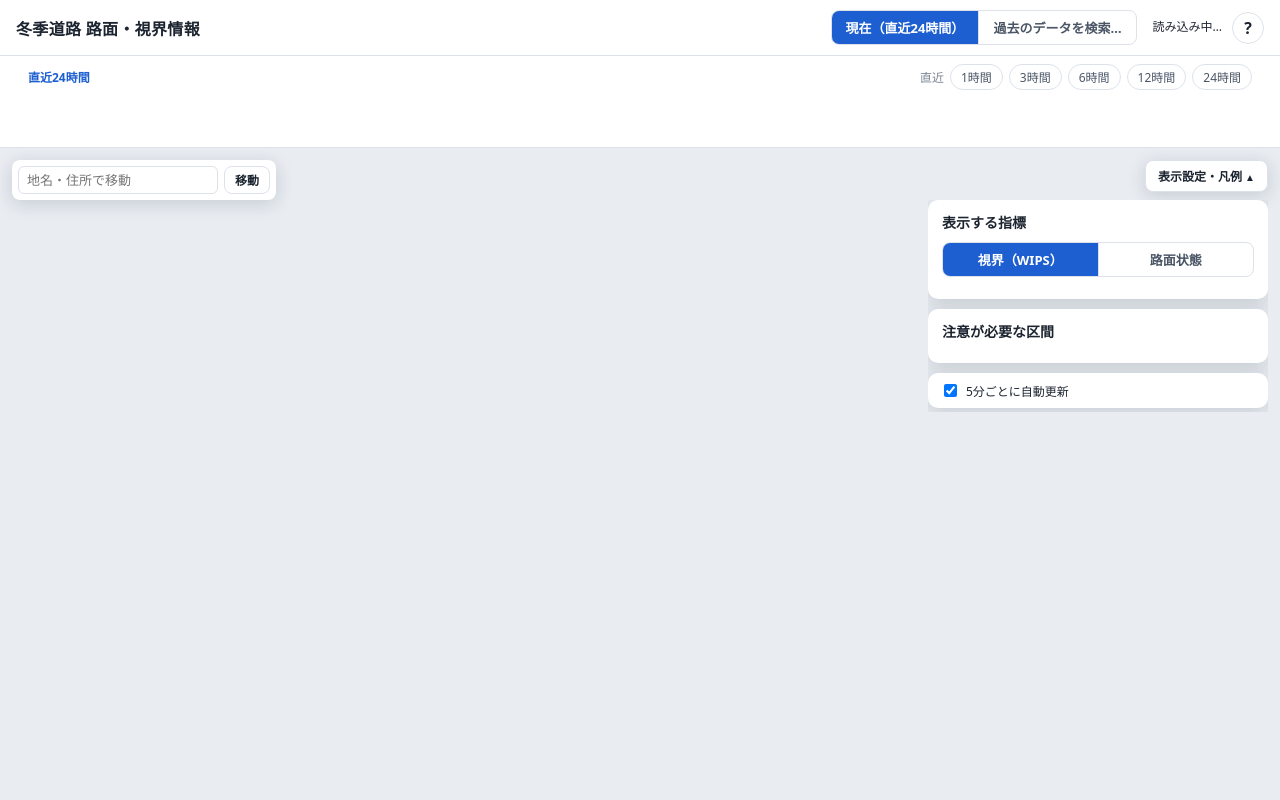
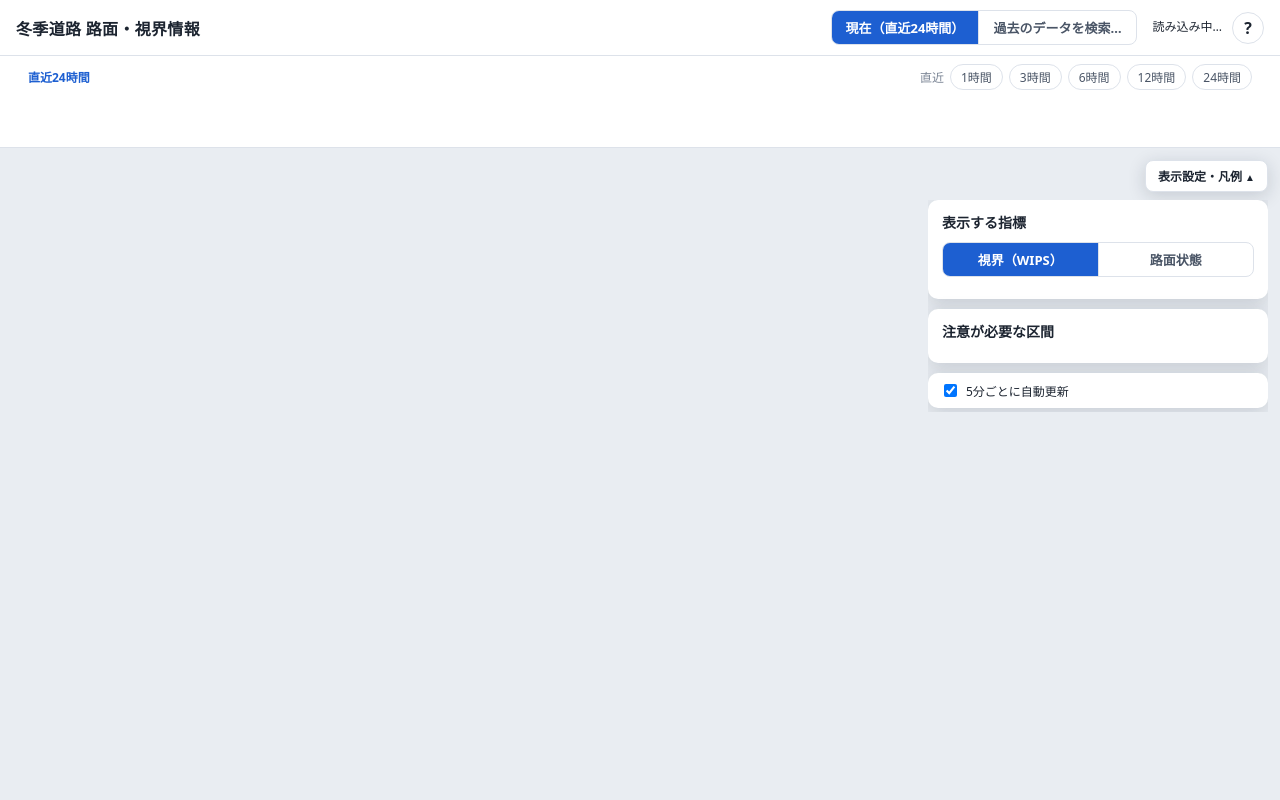
Before and after one commit to highcle/road_interface_linestyle, a Flask app: template templates/index.html in a window 1280 px wide. Run offline with Flask 3, Linux system fonts and the light colour scheme; the template is opened without the code that fills it: most values are stand-ins (such as "Sample title", 1, 10 or a date in 2020); parts of the project's set-up code (start-up, migrations or seed data) failed here and were passed over.

Commit message:
地名検索機能を削除

```diff
--- a/static/css/style.css
+++ b/static/css/style.css
@@ -120,20 +120,6 @@ h1, h2, h3 { margin: 0; }
 .locate-btn { width: 34px; height: 34px; background: #fff; border: 2px solid rgba(0,0,0,.2); cursor: pointer; font-size: 18px; }
 .locate-btn:hover { background: #f4f4f4; }
 
-.map-search {
-  position: absolute; top: 12px; left: 12px; z-index: 1000; display: flex; gap: 6px;
-  background: #fff; padding: 6px; border-radius: 8px; box-shadow: var(--shadow);
-}
-.map-search input { width: 200px; border: 1px solid var(--line); border-radius: 6px; padding: 5px 8px; font-size: 13px; }
-.place-results {
-  position: absolute; top: 100%; left: 0; right: 0; margin: 4px 0 0; padding: 4px; list-style: none;
-  background: #fff; border-radius: 8px; box-shadow: var(--shadow); max-height: 260px; overflow: auto;
-}
-.place-results li { font-size: 13px; }
-.place-results li.muted { padding: 6px 8px; }
-.place-results button { width: 100%; text-align: left; border: 0; background: none; padding: 6px 8px; border-radius: 6px; cursor: pointer; }
-.place-results button:hover { background: var(--accent-weak); }
-
 #svgOverlay { position: fixed; inset: 0; width: 100%; height: 100%; pointer-events: none; z-index: 1050; }
 .connector { fill: none; stroke: #1c2430; stroke-width: 2; stroke-dasharray: 5 4; opacity: .75; }
 .connector-dot { fill: #fff; stroke: #1c2430; stroke-width: 2.5; }
@@ -244,9 +230,6 @@ dialog p, dialog li { font-size: 13px; line-height: 1.7; }
   .timebar-head { flex-direction: column; align-items: stretch; gap: 4px; }
   .time-label { font-size: 13px; }
   .presets .chip { padding: 2px 8px; }
-  .map-search { top: auto; bottom: 74px; left: 50%; transform: translateX(-50%); }
-  .map-search input { width: 52vw; }
-  .map-search .btn { white-space: nowrap; }
   #panel { left: 0; right: 0; bottom: 0; top: auto; width: auto; max-height: 62vh; }
   .panel-toggle { align-self: stretch; margin: 0; border-radius: 14px 14px 0 0; box-shadow: 0 -2px 10px rgba(0,0,0,.12); padding: 10px; }
   .panel-body { background: var(--bg); padding: 8px; gap: 8px; }
--- a/static/js/api.js
+++ b/static/js/api.js
@@ -38,10 +38,3 @@ export const fetchStatus = (opts) => getJson('/api/roads/status', rangeParams(op
 
 
 export const fetchBuses = () => getJson('/api/buses');
-
-/** 国土地理院 住所検索 API */
-export async function geocode(q) {
-  const res = await fetch(`https://msearch.gsi.go.jp/address-search/AddressSearch?q=${encodeURIComponent(q)}`);
-  if (!res.ok) throw new ApiError('地名検索に失敗しました');
-  return res.json();
-}
--- a/static/js/dialogs.js
+++ b/static/js/dialogs.js
@@ -1,8 +1,6 @@
-// ダイアログ（過去検索・画像拡大・ヘルプ）と地名検索
+// ダイアログ（過去検索・画像拡大・ヘルプ）
 import { state } from './state.js';
 import * as time from './time.js';
-import { geocode } from './api.js';
-import { map } from './roadmap.js';
 import { surfaceLabel } from './categories.js';
 
 const MAX_DAYS = window.APP_CONFIG.maxSearchDays;
@@ -99,46 +97,3 @@ export function initHelpDialog() {
   dlg.querySelectorAll('.th-danger').forEach((n) => { n.textContent = T.danger.toFixed(1); });
   el('btnHelp').addEventListener('click', () => dlg.showModal());
 }
-
-// ---- 地名検索（国土地理院 住所検索API） -------------------------------------
-export function initPlaceSearch() {
-  const form = el('placeSearch');
-  const list = el('placeResults');
-  L.DomEvent.disableClickPropagation(form);
-  L.DomEvent.disableScrollPropagation(form);
-  form.addEventListener('submit', async (e) => {
-    e.preventDefault();
-    const q = el('placeQuery').value.trim();
-    if (!q) return;
-    list.hidden = false;
-    list.replaceChildren(Object.assign(document.createElement('li'), { className: 'muted', textContent: '検索中…' }));
-    try {
-      const results = (await geocode(q))
-        .filter((r) => {
-          const [lng, lat] = r.geometry.coordinates;
-          return lat > 41 && lat < 46 && lng > 139 && lng < 146.5;  // 北海道周辺
-        })
-        .slice(0, 8);
-      if (!results.length) {
-        list.replaceChildren(Object.assign(document.createElement('li'), { className: 'muted', textContent: '見つかりませんでした' }));
-        return;
-      }
-      list.replaceChildren(...results.map((r) => {
-        const li = document.createElement('li');
-        const b = document.createElement('button');
-        b.type = 'button';
-        b.textContent = r.properties.title;
-        b.addEventListener('click', () => {
-          const [lng, lat] = r.geometry.coordinates;
-          map.setView([lat, lng], 14);
-          list.hidden = true;
-        });
-        li.append(b);
-        return li;
-      }));
-    } catch {
-      list.replaceChildren(Object.assign(document.createElement('li'), { className: 'muted', textContent: '地名検索を利用できません' }));
-    }
-  });
-  document.addEventListener('keydown', (e) => { if (e.key === 'Escape') list.hidden = true; });
-}
--- a/static/js/main.js
+++ b/static/js/main.js
@@ -6,7 +6,7 @@ import { initMap, setGeometry, restyle, highlightSelected, zoomTo, ensureVisible
 import { initTimebar, setWindow, setRange, setModeLabel, disableTimebar } from './timebar.js';
 import { renderLegend, renderAlertList, renderDetail, hideDetail } from './panel.js';
 import { updateConnector } from './connector.js';
-import { initHistoryDialog, initImageDialog, initHelpDialog, initPlaceSearch } from './dialogs.js';
+import { initHistoryDialog, initImageDialog, initHelpDialog } from './dialogs.js';
 import { initBuses, refreshBuses } from './buses.js';
 
 const AUTO_UPDATE_MS = 5 * 60 * 1000;
@@ -218,7 +218,6 @@ async function boot() {
   initTimebar(() => { clearTimeout(sliderTimer); sliderTimer = setTimeout(load, 150); });
   initPanelToggle();
   initHelpDialog();
-  initPlaceSearch();
   openImage = initImageDialog();
   const historyDialog = initHistoryDialog(goHistory);
   initBuses({ onImageClick: (b) => openImage(b) });
--- a/templates/index.html
+++ b/templates/index.html
@@ -65,11 +65,6 @@
   <main id="mapWrap">
     <div id="map" aria-label="道路状況の地図"></div>
 
-    <form id="placeSearch" class="map-search" role="search">
-      <input type="search" id="placeQuery" placeholder="地名・住所で移動" aria-label="地名・住所で移動" autocomplete="off">
-      <button type="submit" class="btn btn-small">移動</button>
-      <ul id="placeResults" class="place-results" hidden></ul>
-    </form>
   </main>
 
   <svg id="svgOverlay" aria-hidden="true"></svg>
```
Also changed, not shown: docs/issues_report.md (+1 -1 lines), README.md.
